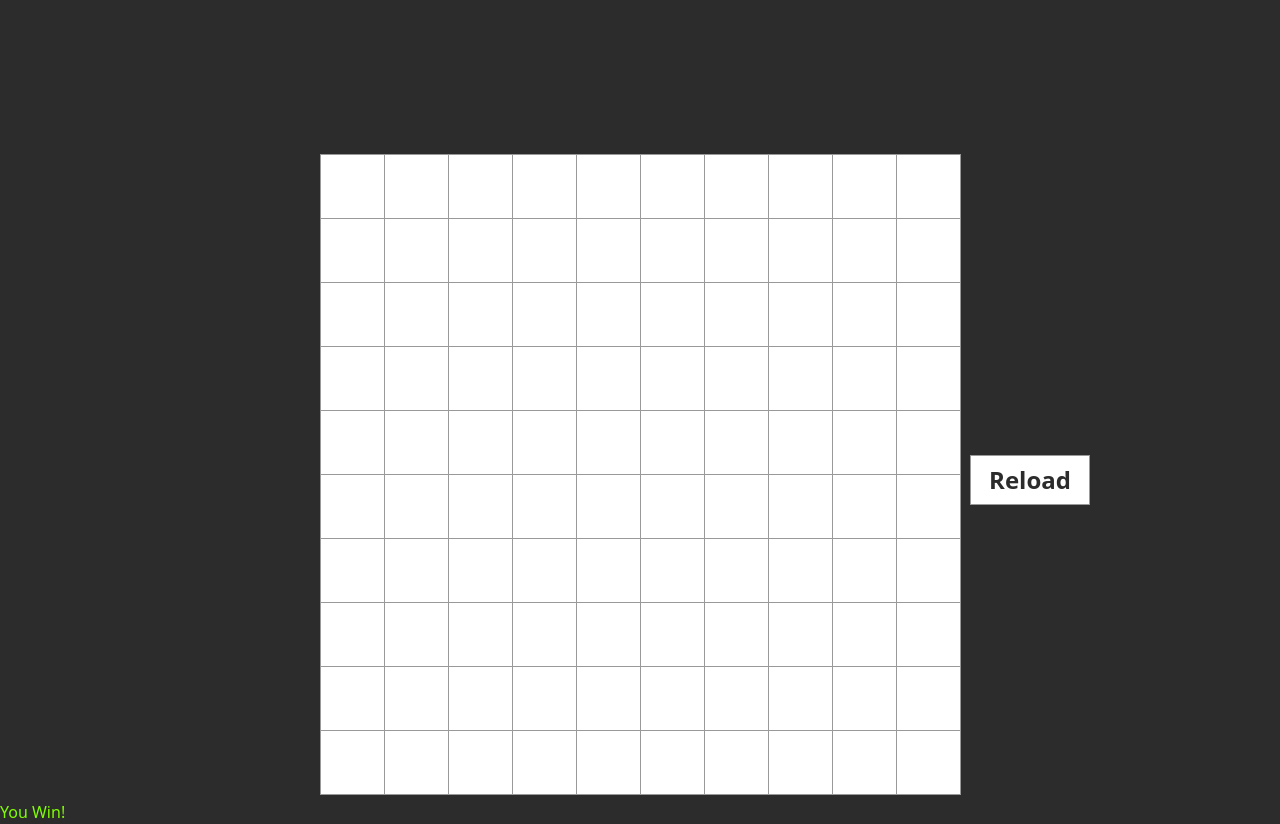
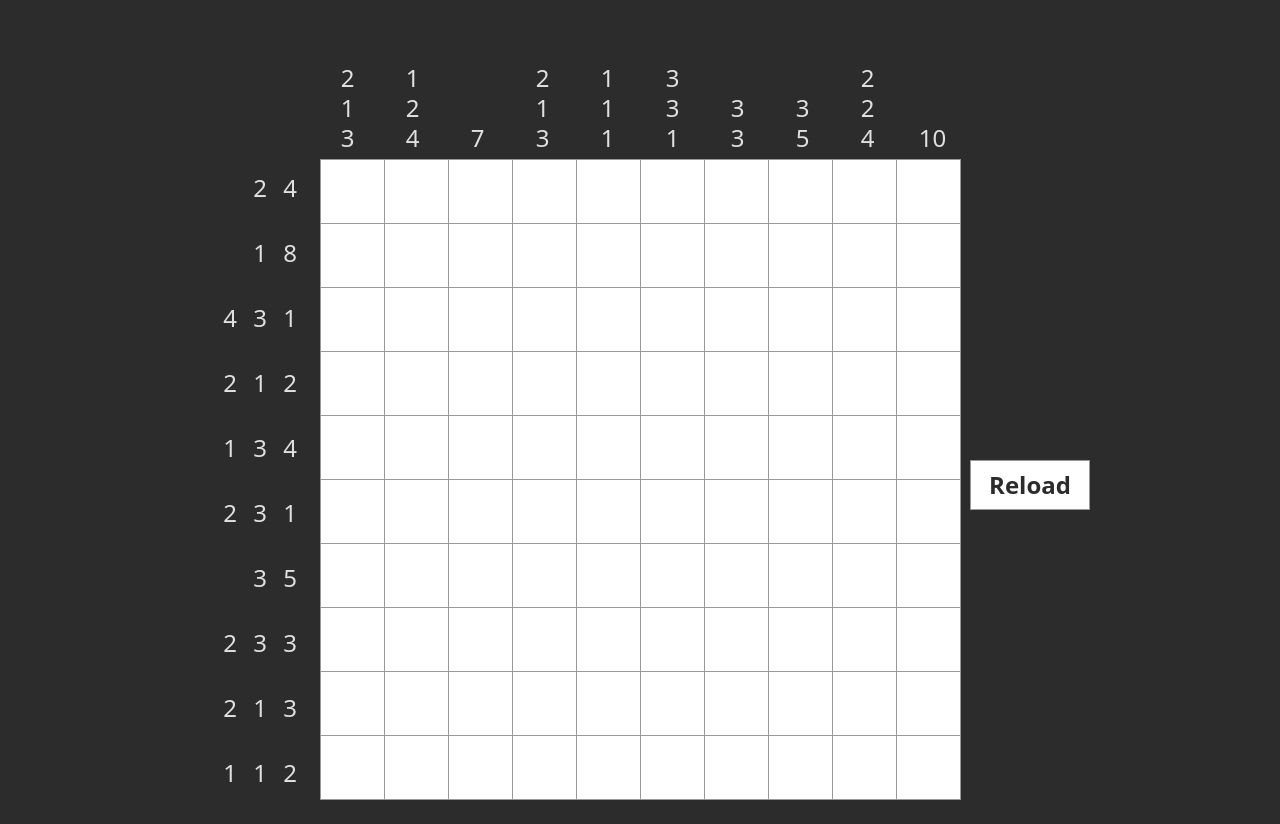
Before and after one commit to WilsonWang888/PuzzleHub, a Next.js app: page /picross in a window 1280 px wide. Built offline with nearby package versions, Linux system fonts and the light colour scheme.

Commit message:
fixed victory text

```diff
--- a/src/components/picross-board.css
+++ b/src/components/picross-board.css
@@ -96,9 +96,13 @@
   user-select: none;
 }
 
+.victoryContainer{
+  display: flex;
+  justify-content: center;
+  align-items: center;
+}
+
 .victoryIndicator{
-  margin-left: auto;
-  margin-right: auto;
-  font-size: 52;
+  font-size: 52px;
   color: chartreuse;
 }
--- a/src/components/picross-board.tsx
+++ b/src/components/picross-board.tsx
@@ -111,7 +111,7 @@ export default function PicrossBoard(props: any) {
   var colNums: Array<Array<number>> = [[]];
   var rowNums: Array<Array<number>> = [];
 
-  const [isVictory, setIsVictory] = useState(true)
+  const [isVictory, setIsVictory] = useState(false)
   var [boardData, setBoardData] = useState(genBoard(width, height))
 
   if(!isVictory){
@@ -174,8 +174,8 @@ export default function PicrossBoard(props: any) {
           <ReloadButton></ReloadButton>
         </div>
       </div>
-      <div className="victoryIndicator" hidden={!isVictory}>
-        <p className="victoryIndicator">You Win!</p>
+      <div className="victoryContainer">
+        <p className="victoryIndicator" hidden={!isVictory}>You Win!</p>
       </div>
     </div>
   );
```
